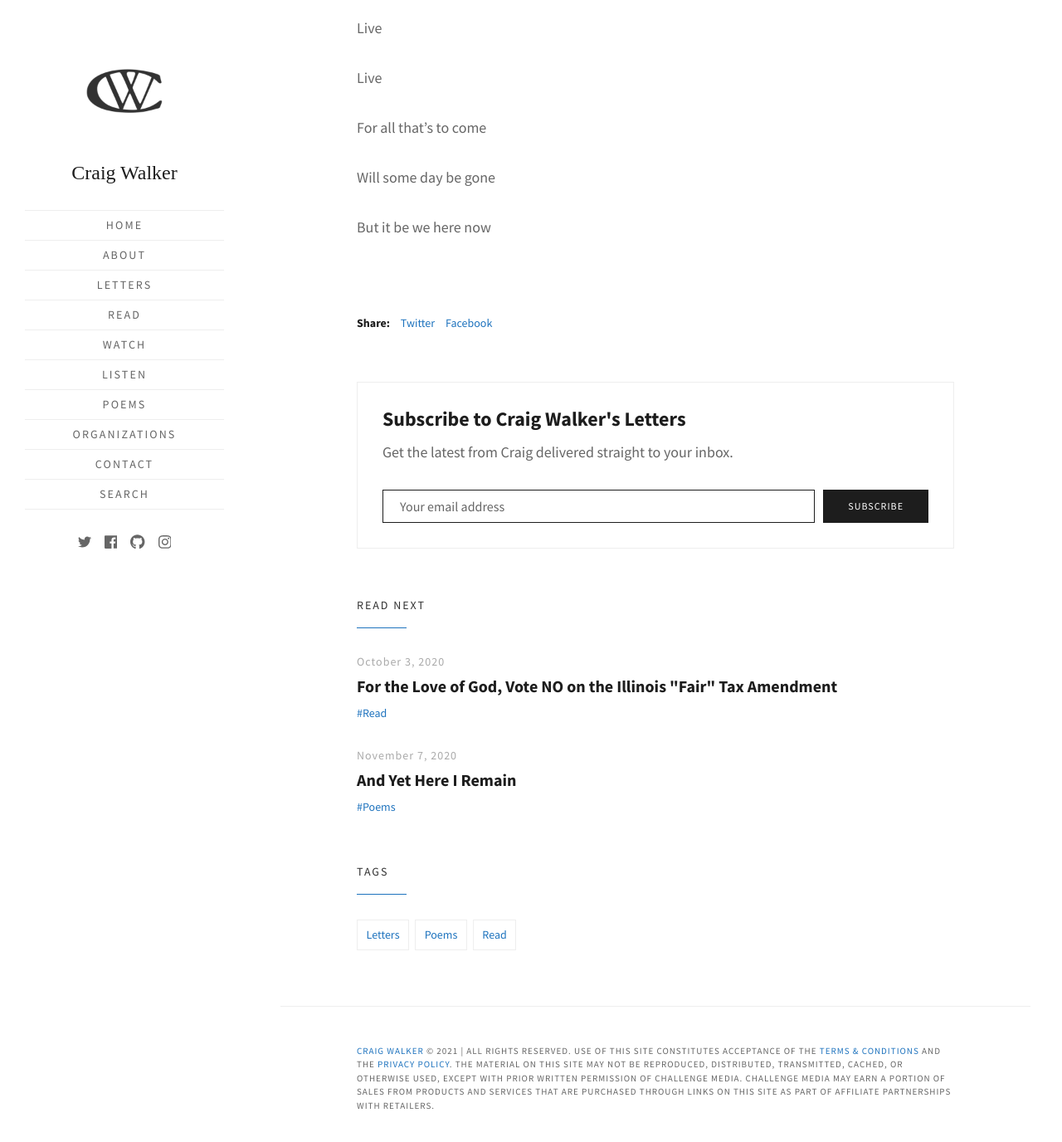
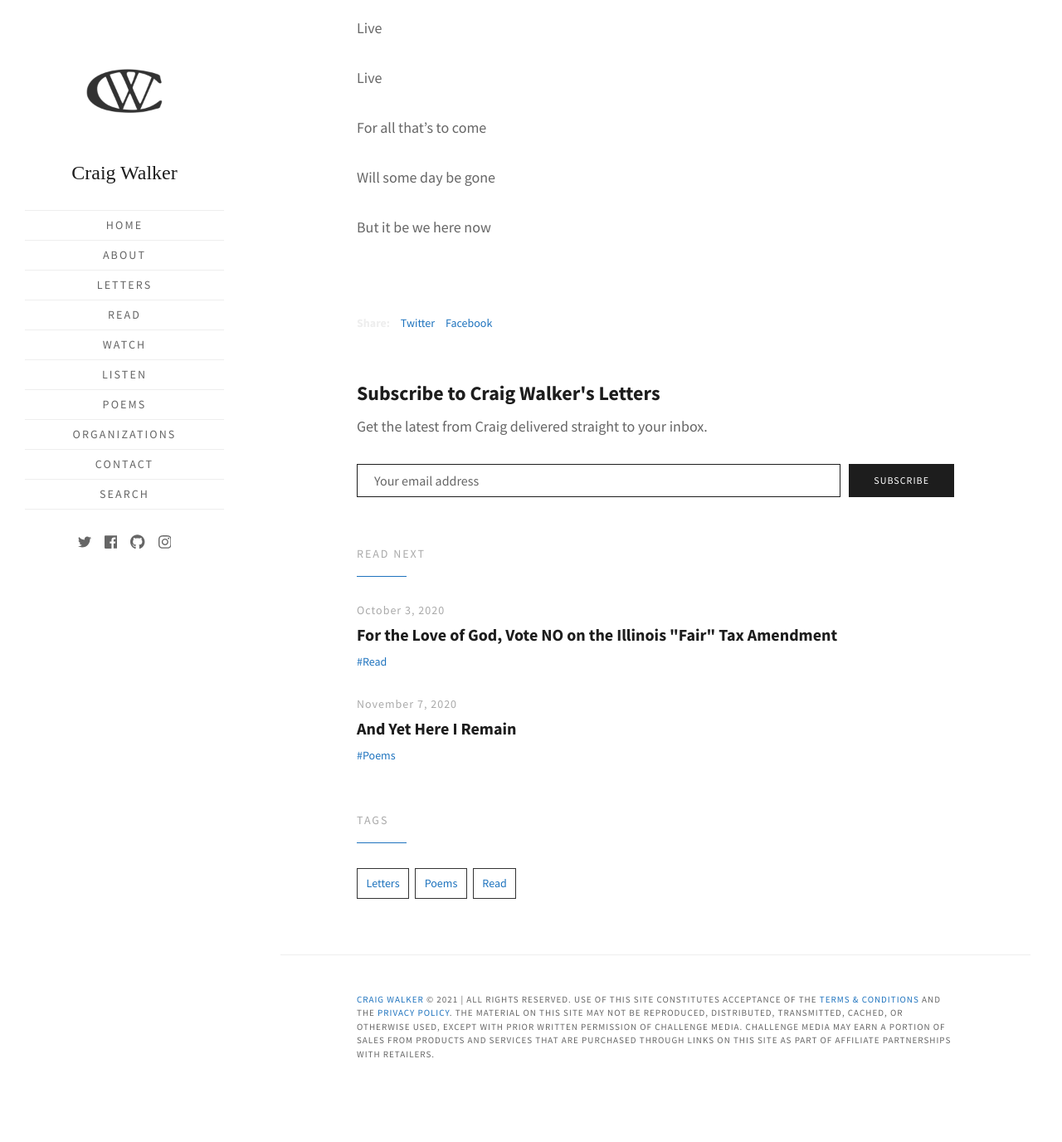
Before and after one commit to walkercraig/walkercraig, a Jekyll site: the page built from _posts/2020/2020-10-23-toast-1.md, in a window 1280 px wide and 1400 px high, scrolled down 494 px. Shown: the top 1376 px of the window at 83% size. Built offline with Jekyll 4.4.1, drawn with Linux system fonts in a browser that asks for light colours; some web fonts are replaced; after the commit the page ends 1832 px from its top, so only the background shows below that.

Commit message:
Update _content.scss

```diff
--- a/_sass/_content.scss
+++ b/_sass/_content.scss
@@ -52,7 +52,7 @@
 }
 
 .post-share-title {
-  color: $gray-darkest;
+  color: $gray-lighter;
   display: inline-block;
   font-weight: 600;
   margin-right: 10px;
@@ -109,7 +109,7 @@
 .comments-title,
 .read-next-title,
 .tagcloud-title {
-  color: $gray-dark;
+  color: $gray-light;
   font-family: $font-secondary;
   font-size: 0.77778rem;
   font-weight: normal;
@@ -133,7 +133,7 @@
 }
 
 .post-feed .post {
-  border-bottom: 1px solid $gray-lighter;
+  border-bottom: 1px solid $gray-light;
 }
 
 .post-feed .post-header {
@@ -156,7 +156,7 @@
 
 .tag-top-link,
 .tagcloud a {
-  border: 1px solid $gray-lighter;
+  border: 1px solid $gray-dark;
   display: inline-block;
   font-size: 0.77778rem;
   line-height: 1.5;
@@ -176,7 +176,7 @@
 }
 
 .tagcloud a:hover {
-  background: $color-accent;
+  background: $gray-lighter;
   color: #fff;
 }
 
@@ -190,11 +190,11 @@
 
 /* Newsletter */
 .newsletter-box {
-  border: 1px solid $gray-lighter;
+  border: 0px solid $gray-dark;
   box-sizing: border-box;
   margin-bottom: 3.33333em;
   margin-top: 3.33333em;
-  padding: 1.66667em;
+  padding: 0px;
 }
 
 .newsletter-box-title {
@@ -223,7 +223,7 @@
 
 /* Error pages */
 .error-template {
-  background-color: $gray-darkest;
+  background-color: $gray-light;
   color: $gray-light;
 }
 
@@ -267,7 +267,7 @@
 }
 
 .error-link:hover {
-  color: $gray-light;
+  color: $gray-lighter;
 }
 
 /* Hero section */
@@ -285,7 +285,7 @@
 }
 
 .hero-text {
-  color: $gray-darkest;
+  color: $gray-light;
   font-family: $font-secondary;
   font-size: 1.66667rem;
   line-height: 1.2;
```
